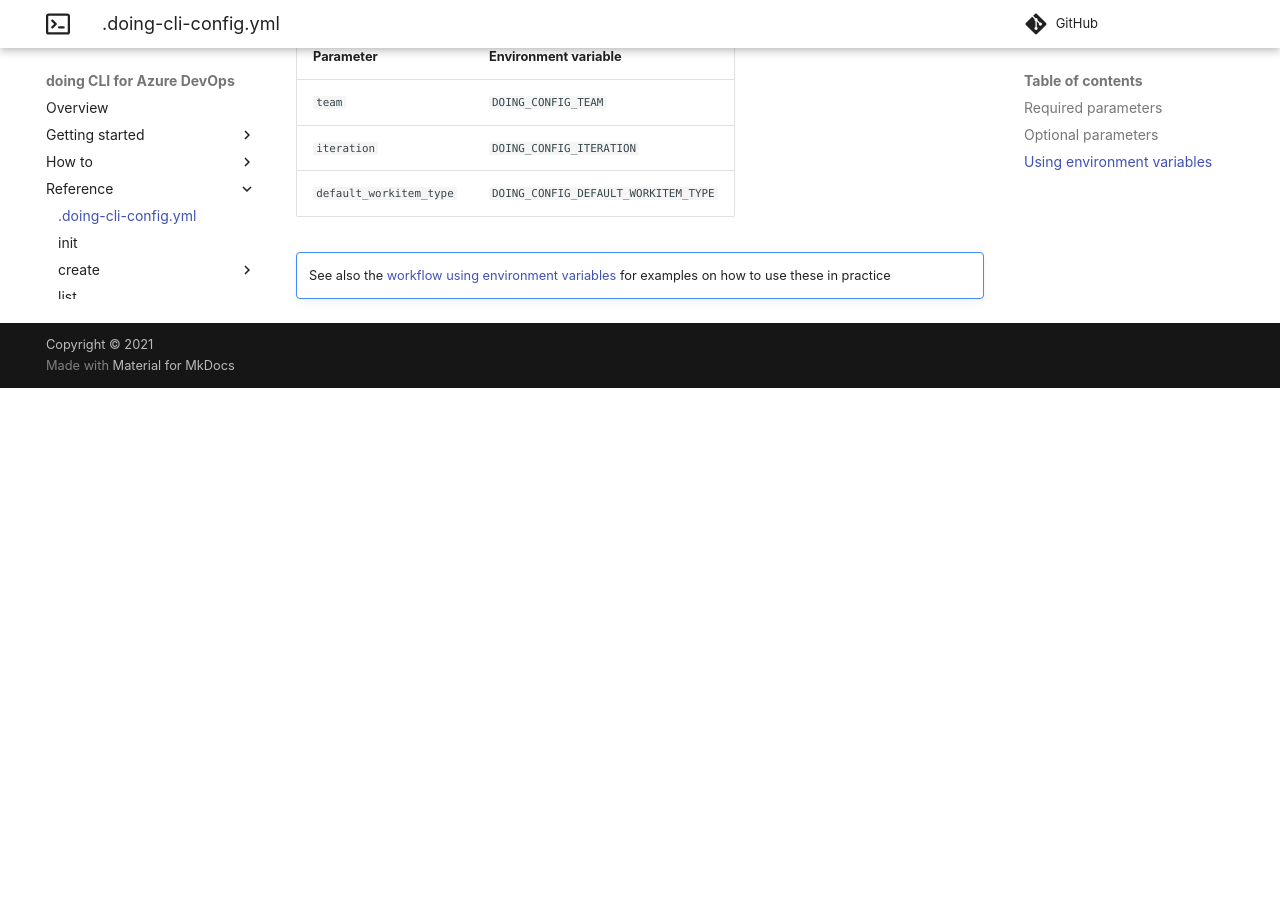
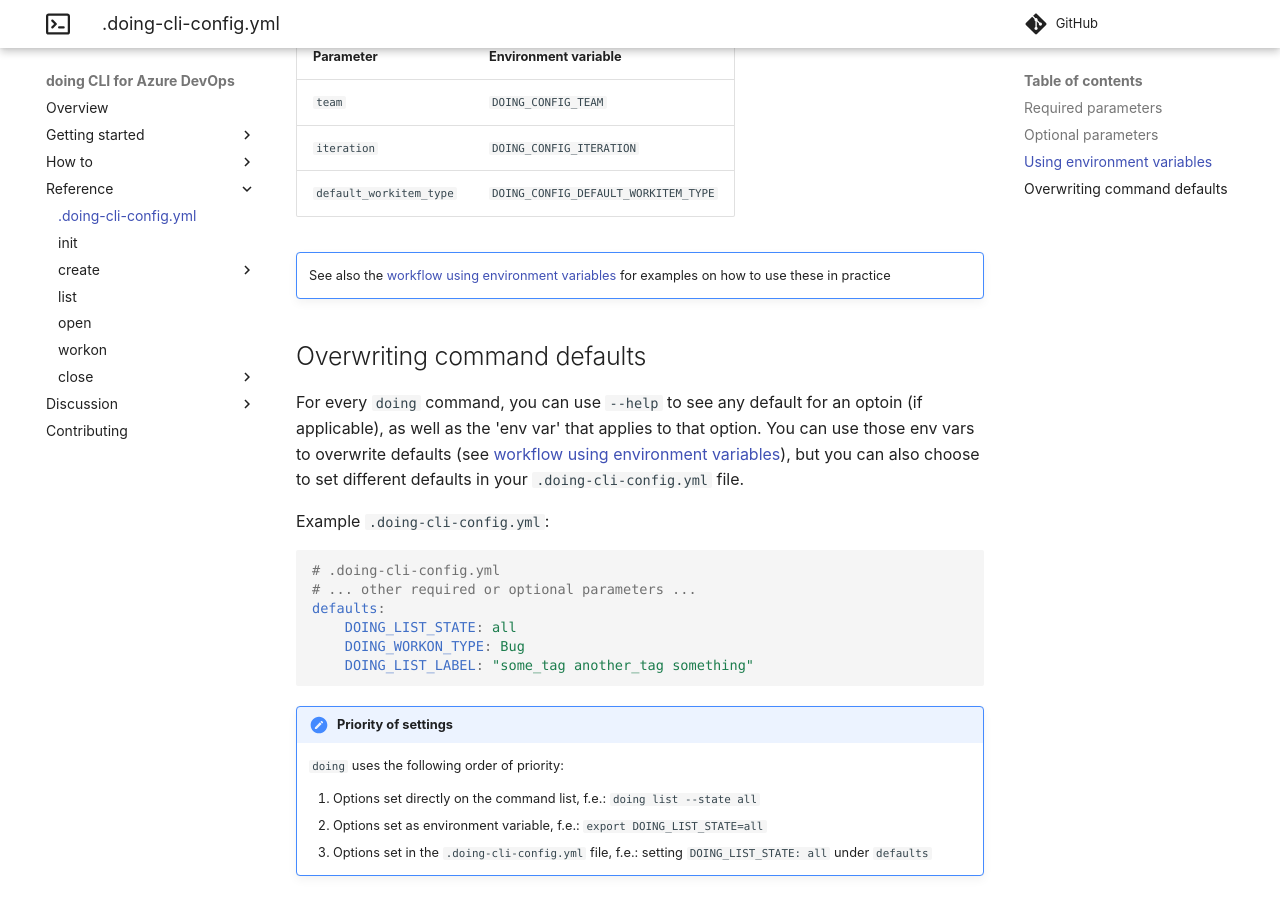
Before and after one commit to ing-bank/doing-cli, an MkDocs documentation site: the page built from docs/reference/config_file.md, in a window 1280 px wide and 900 px high, scrolled down 1921 px. Built offline with MkDocs 1.6.1 and Material for MkDocs 9.7.7, drawn with Linux system fonts in a browser that asks for light colours; comment, search, counter and statistics services are not loaded; before the commit the page ends 2309 px from its top, so only the background shows below that.

Commit message:
Allow overwriting default options in command via config file, closes #29

````diff
--- a/docs/reference/config_file.md
+++ b/docs/reference/config_file.md
@@ -63,3 +63,28 @@ Some examples:
 
 !!! note ""
     See also the [workflow using environment variables](../howto/workflow_envvars.md) for examples on how to use these in practice
+
+## Overwriting command defaults
+
+For every `doing` command, you can use `--help` to see any default for an optoin (if applicable), as well as the 'env var' that applies to that option.
+You can use those env vars to overwrite defaults (see [workflow using environment variables](../howto/workflow_envvars.md)),
+but you can also choose to set different defaults in your `.doing-cli-config.yml` file.
+
+Example `.doing-cli-config.yml`:
+
+```yaml
+# .doing-cli-config.yml
+# ... other required or optional parameters ...
+defaults:
+    DOING_LIST_STATE: all
+    DOING_WORKON_TYPE: Bug
+    DOING_LIST_LABEL: "some_tag another_tag something"
+```
+
+!!! Note "Priority of settings"
+
+    `doing` uses the following order of priority:
+
+    1. Options set directly on the command list, f.e.: `doing list --state all`
+    1. Options set as environment variable, f.e.: `export DOING_LIST_STATE=all`
+    1. Options set in the `.doing-cli-config.yml` file, f.e.: setting `DOING_LIST_STATE: all` under `defaults`
````
Also changed, not shown: docs/howto/workflow_envvars.md (+6 -1 lines), 1 other file.
